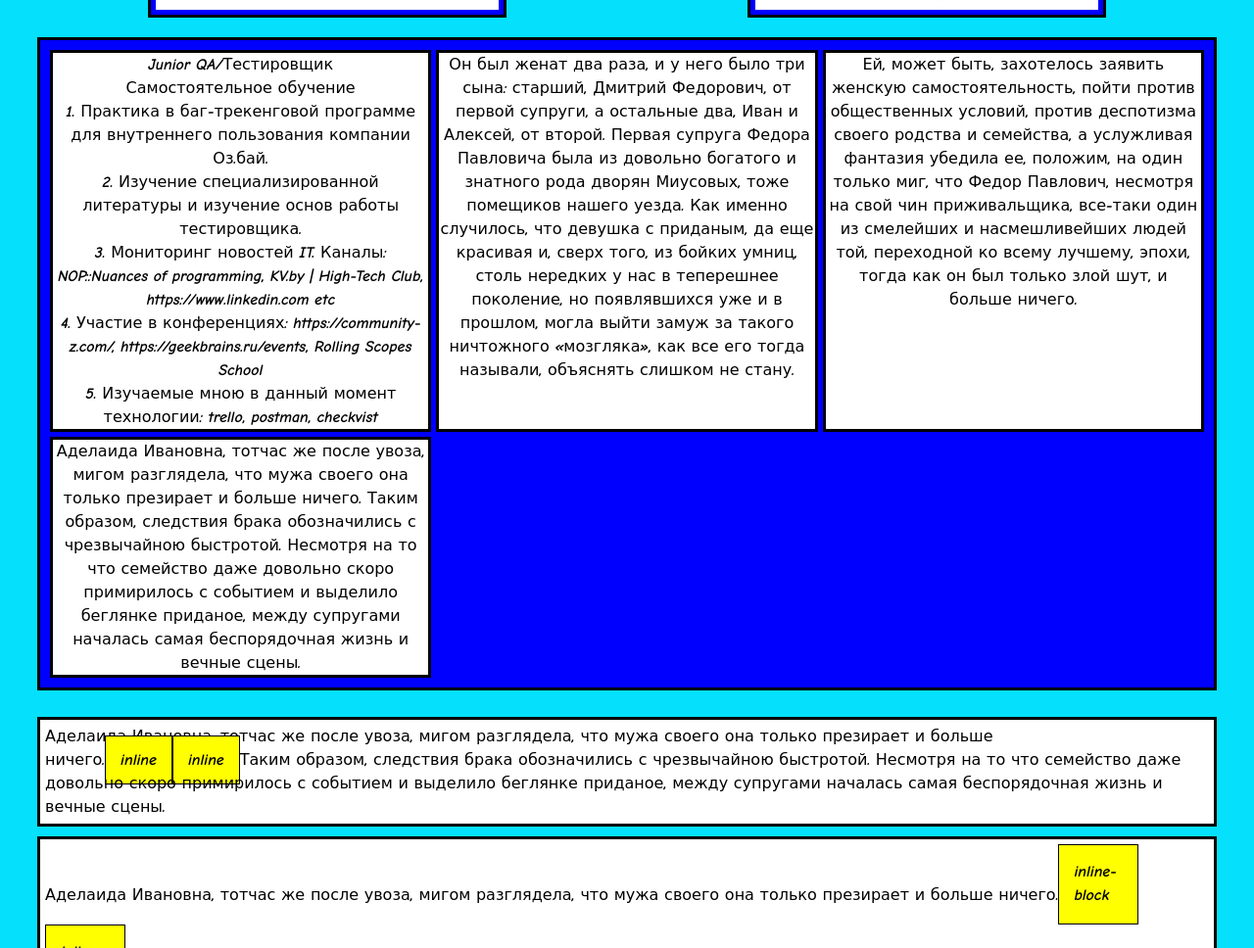
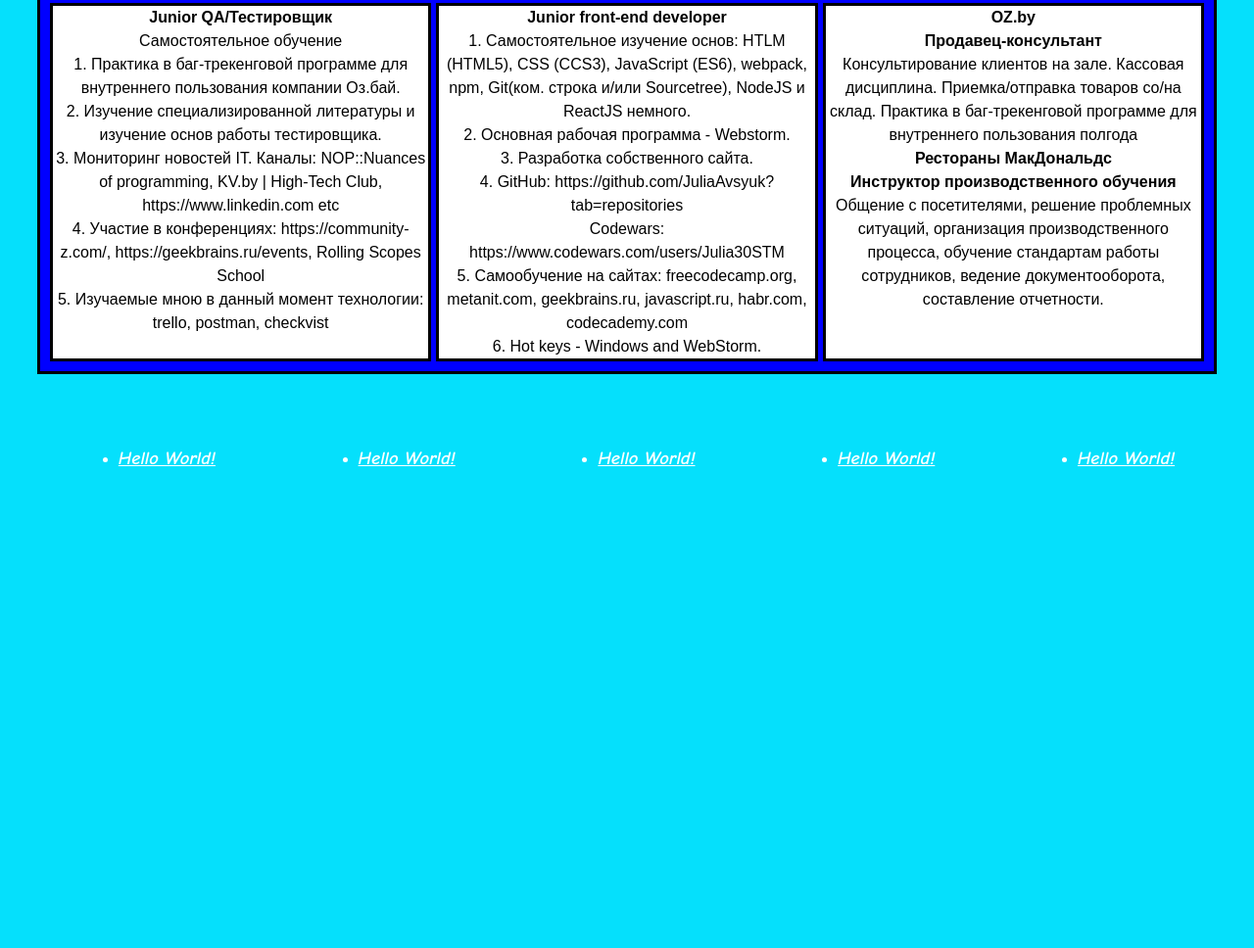
Before and after one commit to JuliaAvsyuk/Webpack, a website built with webpack: page src/index.html in a window 1280 px wide. Shown: the part 3012-3980 px from the top of the page at 98% size. After the commit the page ends 3528 px from the top, so only its background shows below. Built offline with nearby package versions, Linux system fonts and the light colour scheme; files whose address does not match are found by name.

Commit message:
Изменение шрифтов на всем макете

```diff
--- a/src/body/body__imgs.scss
+++ b/src/body/body__imgs.scss
@@ -31,6 +31,7 @@
   margin: 10px;
   border: double;
   border-color: black;
+  font-family: Arial, sans-serif;
 }
 
 .grid {
@@ -53,6 +54,7 @@
 }
 .text_blocks_inline {
   text-align: center;
+  font-family: Arial, sans-serif;
 }
 
 .main_title{
@@ -68,31 +70,6 @@
   text-align: center;
 }
 
-.inline {
-  display: inline;
-  width: 50px;
-  height: 50px;
-  padding: 15px;
-  border: 1px solid black;
-  background-color: yellow;
-}
-.inline-block {
-  display: inline-block;
-  width: 50px;
-  height: 50px;
-  padding: 15px;
-  border: 1px solid black;
-  background-color: yellow;
-}
-.block {
-  display: block;
-  width: 50px;
-  height: 50px;
-  padding: 15px;
-  border: 1px solid black;
-  background-color: yellow;
-}
-
 .__show_display {
   background-color: white;
   padding: 5px;
--- a/src/index.html
+++ b/src/index.html
@@ -89,7 +89,8 @@
             <table class="grid">
                 <tr>
                     <td>
-                        <div class="text_blocks_inline">Junior QA/Тестировщик                             <div>Самостоятельное обучение</div>
+                        <div class="text_blocks_inline">
+                            <div><b>Junior QA/Тестировщик</b></div>                                        <div>Самостоятельное обучение</div>
                            <div>1. Практика в баг-трекенговой программе для внутреннего пользования компании Оз.бай.</div>
                             <div>2. Изучение специализированной литературы и изучение основ работы тестировщика.</div>
                             <div>3. Мониторинг новостей IT. Каналы: NOP::Nuances of programming, KV.by | High-Tech Club, https://www.linkedin.com etc</div>
@@ -97,23 +98,29 @@
                             <div>5. Изучаемые мною в данный момент технологии: trello, postman, checkvist</div></div>
                     </td>
                     <td>
-                        <div class="text_blocks_inline">Он был женат два раза, и у него было три сына: старший, Дмитрий Федорович, от первой супруги, а остальные два, Иван и Алексей, от второй. Первая супруга Федора Павловича была из довольно богатого и знатного рода дворян Миусовых, тоже помещиков нашего уезда. Как именно случилось, что девушка с приданым, да еще красивая и, сверх того, из бойких умниц, столь нередких у нас в теперешнее поколение, но появлявшихся уже и в прошлом, могла выйти замуж за такого ничтожного «мозгляка», как все его тогда называли, объяснять слишком не стану.</div>
+                        <div class="text_blocks_inline">
+                            <div><b>Junior front-end developer</b></div>
+                            <div>1. Самостоятельное изучение основ: HTLM (HTML5), CSS (CCS3), JаvaScript (ES6), webpack, npm, Git(ком. строка и/или Sourcetree), NodeJS и ReactJS немного.</div>
+                            <div>2. Основная рабочая программа - Webstorm.</div>
+                            <div>3. Разработка собственного сайта.</div>
+                            <div>4. GitHub: https://github.com/JuliaAvsyuk?tab=repositories
+                                <div>Codewars: https://www.codewars.com/users/Julia30STM</div></div>
+                            <div>5. Самообучение на сайтах: freecodecamp.org, metanit.com, geekbrains.ru, javascript.ru, habr.com, codecademy.com</div>
+                            <div>6. Hot keys - Windows and WebStorm.</div>
+                        </div>
                     </td>
                     <td>
-                        <div class="text_blocks_inline">Ей, может быть, захотелось заявить женскую самостоятельность, пойти против общественных условий, против деспотизма своего родства и семейства, а услужливая фантазия убедила ее, положим, на один только миг, что Федор Павлович, несмотря на свой чин приживальщика, все-таки один из смелейших и насмешливейших людей той, переходной ко всему лучшему, эпохи, тогда как он был только злой шут, и больше ничего. </div>
-                    </td>
-                </tr>
-                <tr>
-                    <td>
-                        <div class="text_blocks_inline">Аделаида Ивановна, тотчас же после увоза, мигом разглядела, что мужа своего она только презирает и больше ничего. Таким образом, следствия брака обозначились с чрезвычайною быстротой. Несмотря на то что семейство даже довольно скоро примирилось с событием и выделило беглянке приданое, между супругами началась самая беспорядочная жизнь и вечные сцены.</div>
+                        <div class="text_blocks_inline">
+                            <div><b>OZ.by</b></div>
+                            <div><b>Продавец-консультант</b></div>
+                            <div>Консультирование клиентов на зале. Кассовая дисциплина. Приемка/отправка товаров со/на склад. Практика в баг-трекенговой программе для внутреннего пользования полгода</div> </div>
+                        <div class="text_blocks_inline"><b>Рестораны МакДональдс</b>
+                            <div><b>Инструктор производственного обучения</b></div>
+                            <div>Общение с посетителями, решение проблемных ситуаций, организация производственного процесса, обучение стандартам работы сотрудников, ведение документооборота, составление отчетности.</div>
+                        </div>
                     </td>
                 </tr>
             </table>
-            <section class="displays">
-                <div class="__show_display">Аделаида Ивановна, тотчас же после увоза, мигом разглядела, что мужа своего она только презирает и больше ничего.<span class="inline">inline</span><span class="inline">inline</span>Таким образом, следствия брака обозначились с чрезвычайною быстротой. Несмотря на то что семейство даже довольно скоро примирилось с событием и выделило беглянке приданое, между супругами началась самая беспорядочная жизнь и вечные сцены.</div>
-                <div class="__show_display">Аделаида Ивановна, тотчас же после увоза, мигом разглядела, что мужа своего она только презирает и больше ничего.<span class="inline-block">inline-block</span><span class="inline-block">inline-block</span>Таким образом, следствия брака обозначились с чрезвычайною быстротой. Несмотря на то что семейство даже довольно скоро примирилось с событием и выделило беглянке приданое, между супругами началась самая беспорядочная жизнь и вечные сцены.</div>
-                <div class="__show_display">Аделаида Ивановна, тотчас же после увоза, мигом разглядела, что мужа своего она только презирает и больше ничего.<span class="block">block</span><span class="block">block</span>Таким образом, следствия брака обозначились с чрезвычайною быстротой. Несмотря на то что семейство даже довольно скоро примирилось с событием и выделило беглянке приданое, между супругами началась самая беспорядочная жизнь и вечные сцены.             </div>
-            </section>
         </section>
     </main>
     <footer>
```
